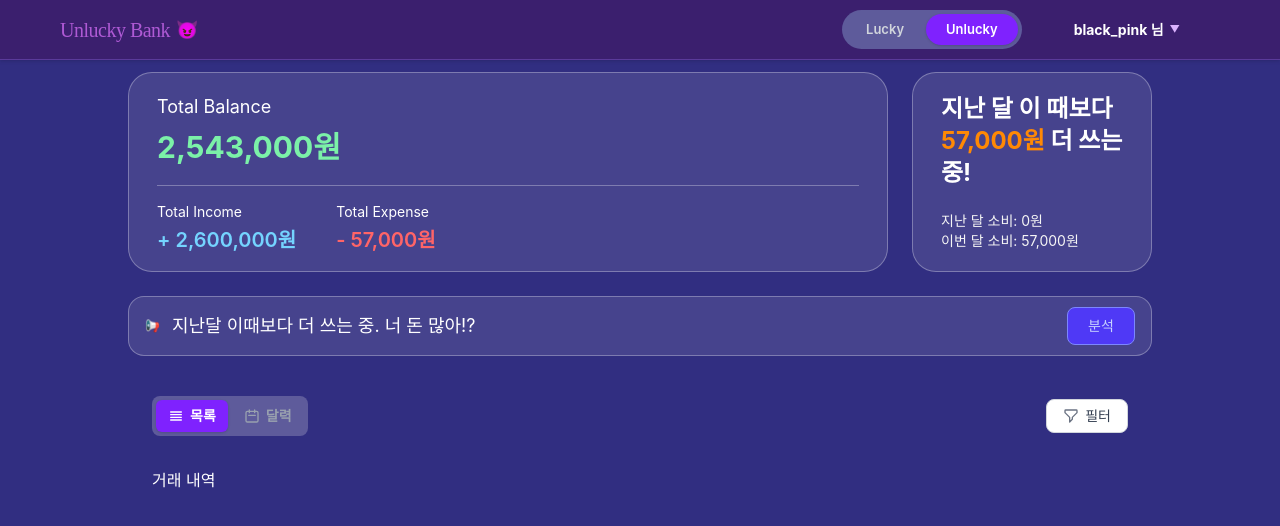
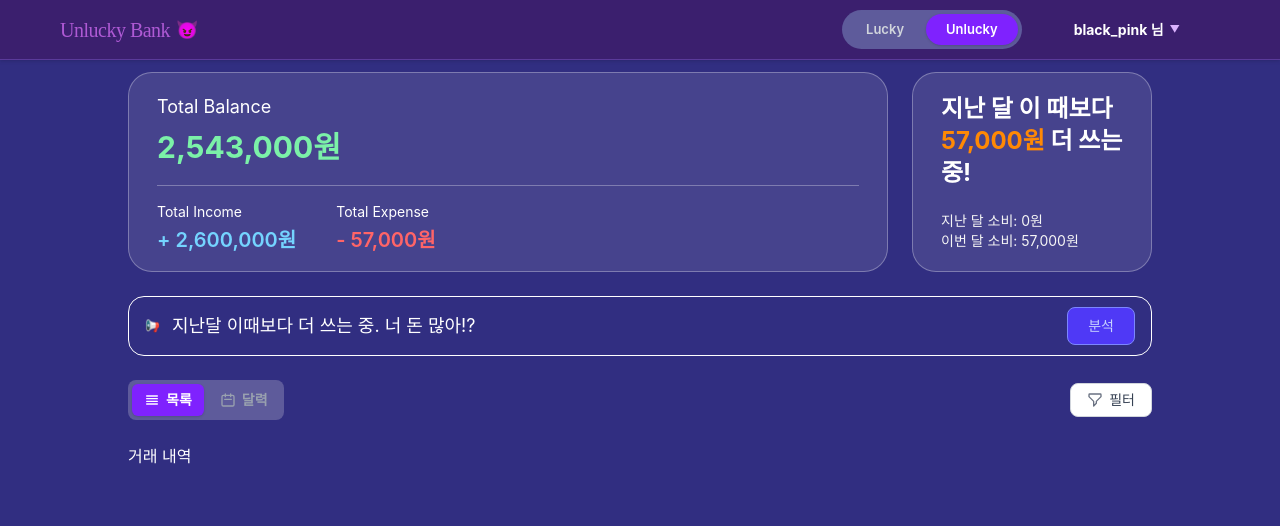
Before and after one commit to kb7-blackpink/Blackpink_AccountBook, a Vue app: page /home in a window 1280 px wide. Shown: the top 526 px of the page. Built offline with nearby package versions, Linux system fonts and the light colour scheme; data requests are answered from the project's data file; a web font is replaced by a local one.

Commit message:
fix: 누락된 css 복구

```diff
--- a/src/components/TextBar.vue
+++ b/src/components/TextBar.vue
@@ -4,7 +4,7 @@
     :class="[
       userStore.mode === 'lucky'
         ? 'border-neutral-400 bg-white'
-        : 'border-white/30 bg-white/10',
+        : 'border-white bg-transparent',
     ]"
   >
     <div class="flex items-center gap-3">
@@ -20,7 +20,7 @@
     </div>
     <RouterLink to="/analysis">
       <button
-        class="border w-12 lg:w-17 transition px-3 py-1.5 lg:px-5 lg:py-2 rounded-lg text-xs lg:text-sm cursor-pointer"
+        class="border transition px-3 py-1.5 lg:px-5 lg:py-2 rounded-lg text-xs lg:text-sm cursor-pointer"
         :class="[
           userStore.mode === 'lucky'
             ? 'bg-green-200/80 border-green-600 text-green-800 hover:bg-green-300/80'
--- a/src/components/common/CalendarListToggle.vue
+++ b/src/components/common/CalendarListToggle.vue
@@ -1,7 +1,5 @@
 <template>
-  <div
-    class="flex items-center justify-between w-full pb-4 mb-4 border-gray-200"
-  >
+  <div class="flex items-center justify-between w-full border-gray-200">
     <div
       class="flex items-center p-1 space-x-1 rounded-lg"
       :class="isLucky ? 'bg-[#F3F3F4]' : 'bg-[#5E5B9B]'"
--- a/src/pages/HomePage.vue
+++ b/src/pages/HomePage.vue
@@ -5,14 +5,9 @@
       <MonthDiff />
     </div>
     <TextBar />
-    <div class="w-full px-4 py-4 sm:px-6">
-      <CalendarListToggle v-model="currentView"></CalendarListToggle>
-
-      <div class="mx-auto w-full max-w-5xl">
-        <CalendarSection v-if="currentView === 'calendar'" mode="lucky" />
-        <RecentTransactionList v-else-if="currentView === 'list'" />
-      </div>
-    </div>
+    <CalendarListToggle v-model="currentView"></CalendarListToggle>
+    <CalendarSection v-if="currentView === 'calendar'" mode="lucky" />
+    <RecentTransactionList v-else-if="currentView === 'list'" />
   </div>
 </template>
 
```
